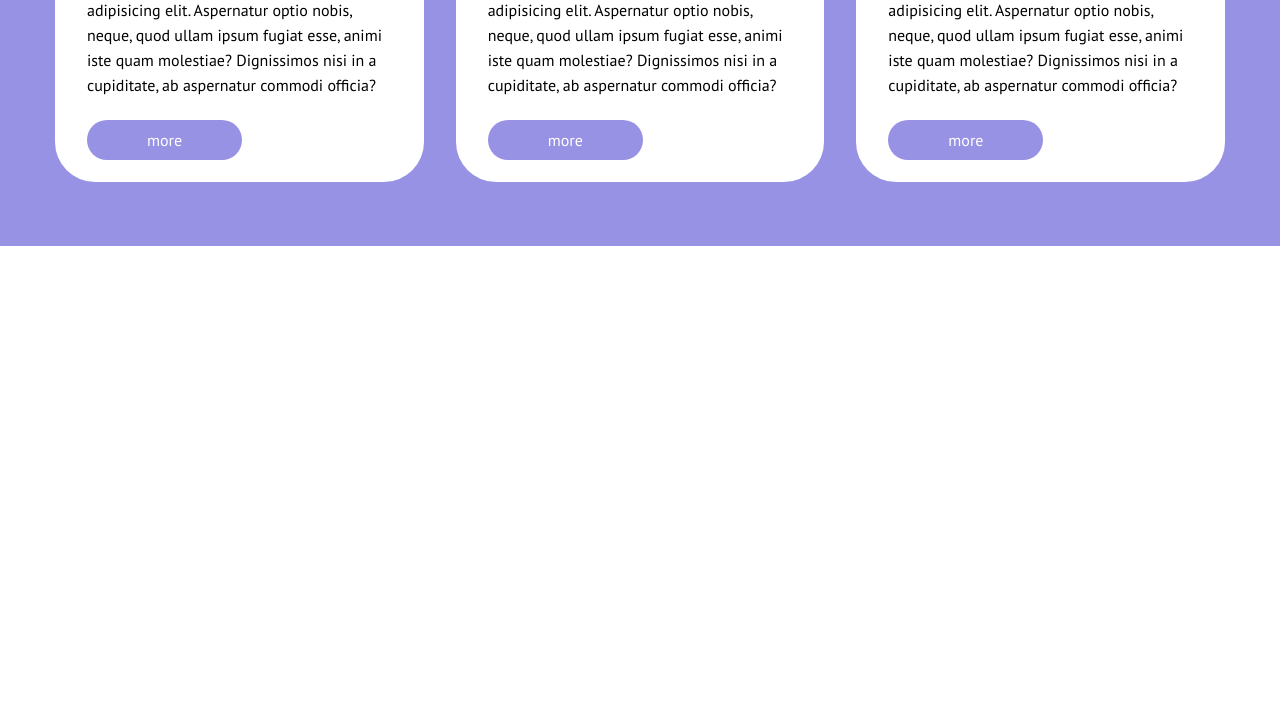
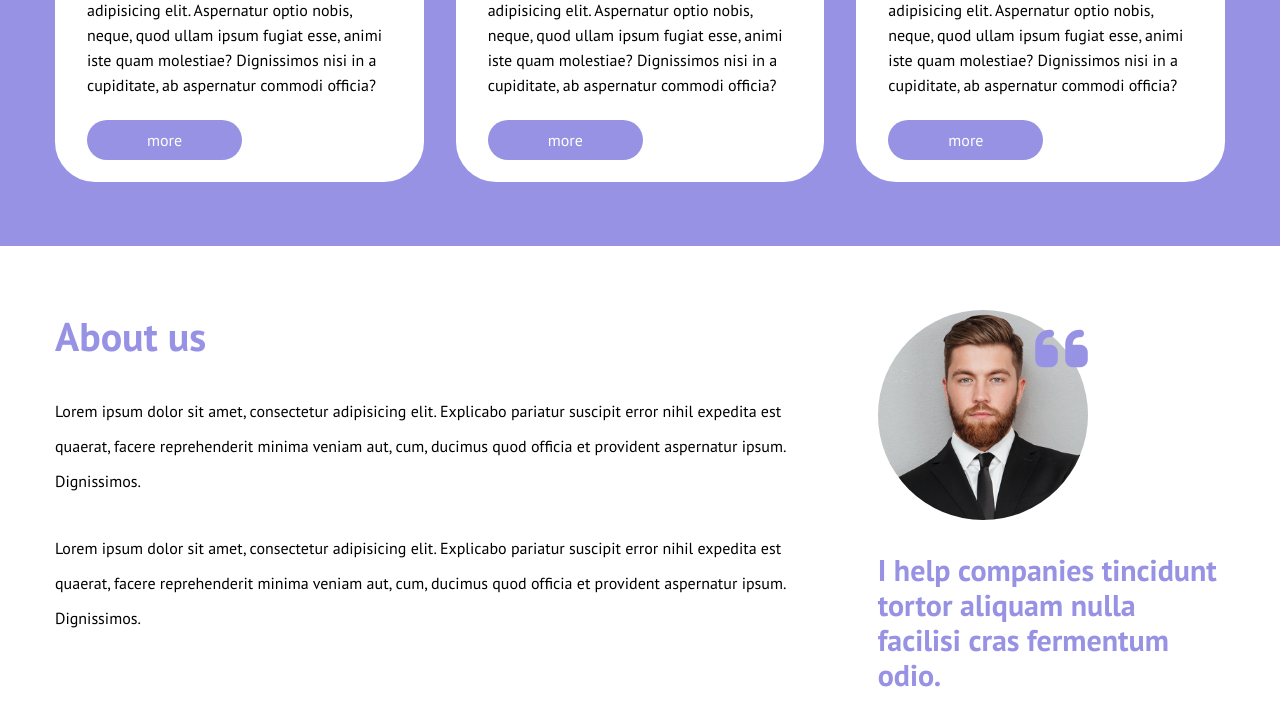
Before and after one commit to Binotz/htmlcss-responsive-layout, a plain HTML site: page index.html in a window 1280 px wide. Shown: the part 4286-4999 px from the top of the page. Before the commit the page ends 4532 px from the top, so only its background shows below. Drawn offline with Linux system fonts and the light colour scheme.

Commit message:
About section done

```diff
--- a/css/style.css
+++ b/css/style.css
@@ -249,6 +249,62 @@ ul.flex{
     padding: 1rem 0;
     padding-bottom: 2rem;
 }
+/* About us */
+.about-us-layout{
+    padding: 4rem 0;
+}
+.about-us-content{
+    flex-direction: column;
+}
+.about-us-content h2{
+    color: #9792e4;
+    font-size: 40px;
+    margin-bottom: 2rem;
+}
+.about-us-content p
+{
+    line-height: 35px;
+    margin-bottom: 2rem;
+}
+.about-us-picture{
+    margin-bottom: 2rem;
+    width: 210px;
+    height: 210px;
+    border-radius: 50%;
+    position: relative;
+    overflow: hidden;
+}
+.about-us-picture img{
+    width: 100%;
+    height: 100%;
+    object-fit: cover;
+}
+
+.about-us-employee .quote{
+    font-size: 60px;
+    color: #9792e4;
+    position: absolute;
+    top: 0;
+    right: 0;
+}
+.about-us-employee p{
+    color: #9792e4;
+    font-size: 30px;
+    font-weight: bold;
+}
+.about-us-employee a{
+    padding: 8px 16px;
+}
+
+/* helper for the quote overlay effect */
+.about-us-employee-helper{
+    position: relative;
+}
+.about-us-employee-helper{
+    width: 210px;
+    height: 210px;
+    margin-bottom: 2rem;
+}
 
 
 /* TABLET
@@ -298,7 +354,19 @@ ul.flex{
         width: calc(100% / 2);
         padding: 0 1rem;
     }
-
+    /* About us */
+    .about-us-content{
+        flex-direction: row;
+        margin: 0 -2rem;
+    }
+    .about-us-text{
+        width: 55%;
+        padding: 0 2rem;
+    }
+    .about-us-employee{
+        width: 45%;
+        padding: 0 2rem;
+    }
 }
 /* DESKTOP
 (>= 992px) */
@@ -374,4 +442,11 @@ ul.flex{
     .benefit-layout{
         width: calc(100% / 3);
     }
+    /* About us */
+    .about-us-text{
+        width: calc((100% / 3) * 2);
+    }
+    .about-us-employee{
+        width: calc(100% / 3);
+    }
 }
--- a/index.html
+++ b/index.html
@@ -299,6 +299,29 @@
                 </div>
             </section>
             <!-- About us section -->
+            <section class="about-us mobile-padding">
+                <div class="container">
+                    <div class="about-us-layout">
+                        <div class="about-us-content flex">
+                            <div class="about-us-text">
+                                <h2>About us</h2>
+                                <p>Lorem ipsum dolor sit amet, consectetur adipisicing elit. Explicabo pariatur suscipit error nihil expedita est quaerat, facere reprehenderit minima veniam aut, cum, ducimus quod officia et provident aspernatur ipsum. Dignissimos.</p>
+                                <p>Lorem ipsum dolor sit amet, consectetur adipisicing elit. Explicabo pariatur suscipit error nihil expedita est quaerat, facere reprehenderit minima veniam aut, cum, ducimus quod officia et provident aspernatur ipsum. Dignissimos.</p>
+                            </div>
+                            <div class="about-us-employee">
+                                <div class="about-us-employee-helper">
+                                    <div class="about-us-picture">
+                                        <img src="./img/about.jpg" alt="employee">
+                                    </div>
+                                    <span class="quote"><i class="fa-solid fa-quote-left"></i></span>
+                                </div>
+                                <p>I help companies tincidunt tortor aliquam nulla facilisi cras fermentum odio.</p>
+                                <a href="#" class="btn btn-purple"> <span><i class="fa-brands fa-linkedin"></i></span> Find me on linkedin</a>
+                            </div>
+                        </div>
+                    </div>
+                </div>
+            </section>
             <!-- Get Started section -->
         <!-- Footer -->
     </main>
```
